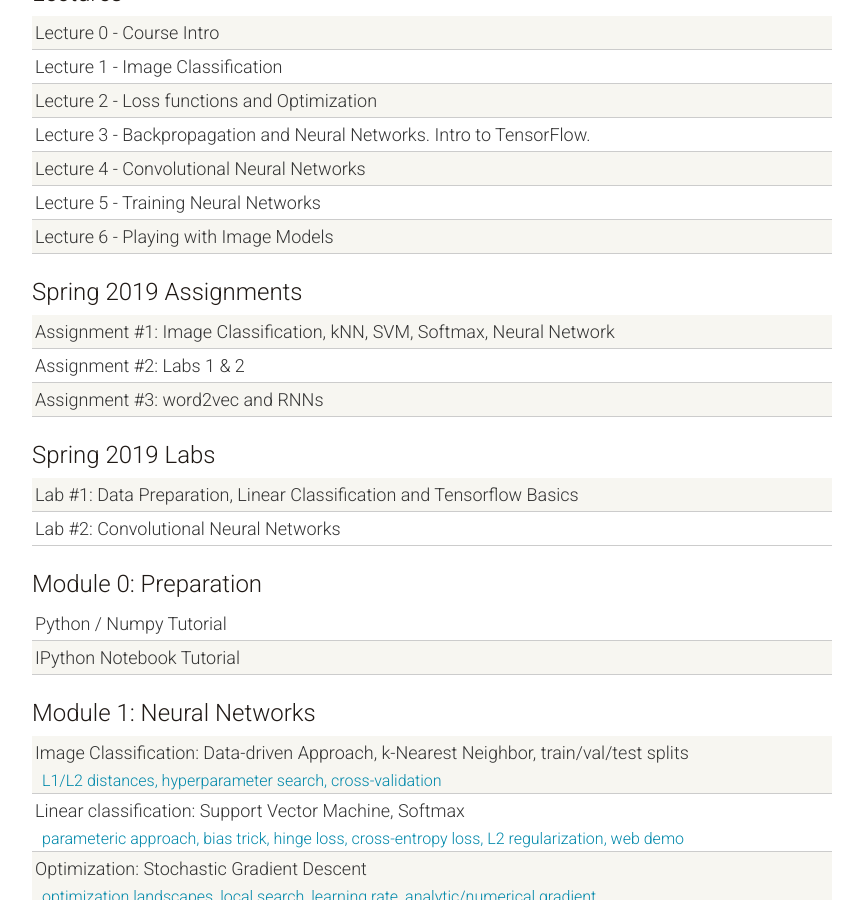
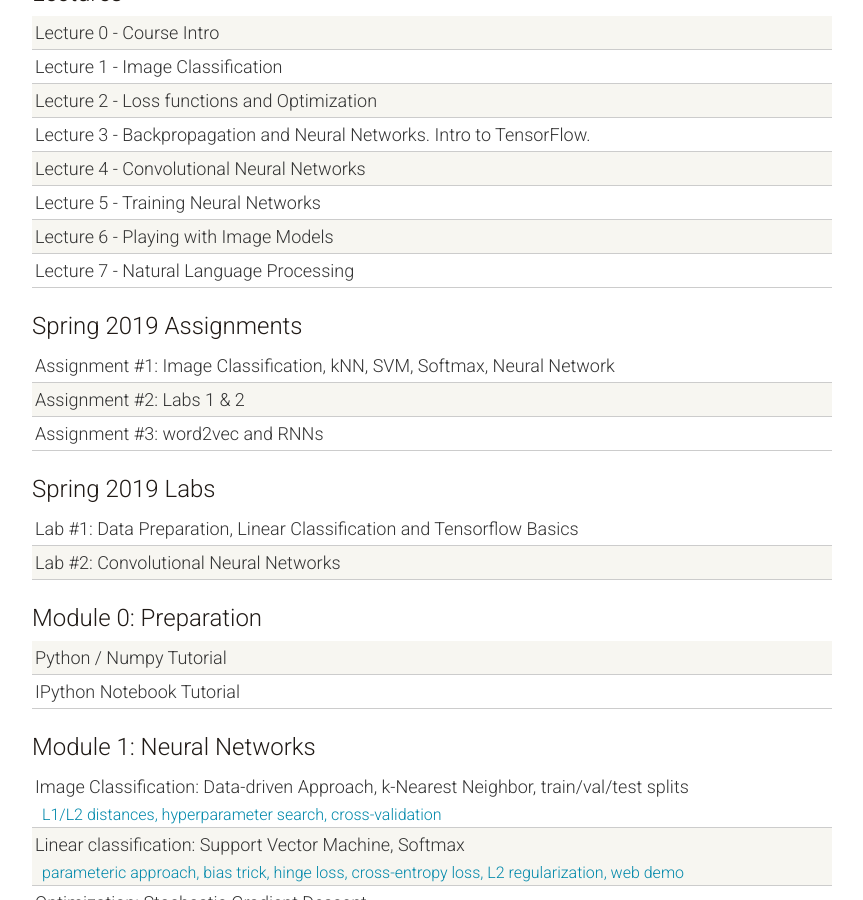
Before and after one commit to deep-learning-su/deep-learning-su.github.io, a Jekyll site: the page built from index.html, in a window 1280 px wide and 900 px high, scrolled down 387 px. Shown: the whole window, without its empty margins (208-1071 px from the left). Built offline with Jekyll 4.4.1, drawn with Linux system fonts in a browser that asks for light colours.

Commit message:
Add lecture 7

```diff
--- a/index.html
+++ b/index.html
@@ -81,6 +81,12 @@ layout: default
     <div class="materials-item">
       <a href="lectures/lecture-6">
         Lecture 6 - Playing with Image Models
+      </a>
+    </div>
+
+    <div class="materials-item">
+      <a href="lectures/lecture-7">
+        Lecture 7 - Natural Language Processing
       </a>
     </div>
 
```
Also changed, not shown: lectures/lecture-7.md (added, +7 -0 lines).
